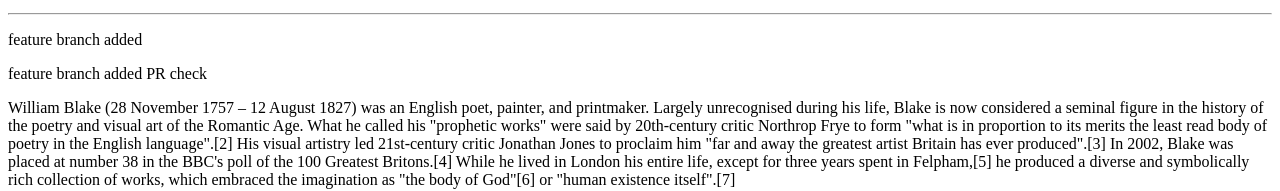
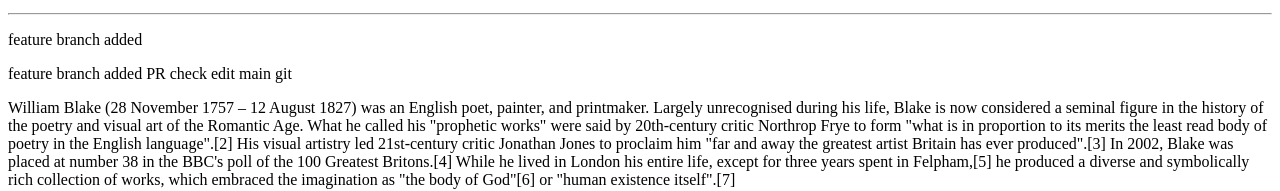
Before and after one commit to somyasinha15/githubactions-training, a plain HTML site: page index.html in a window 1280 px wide. Shown: the part 141-332 px from the top of the page. Drawn offline with Linux system fonts and the light colour scheme.

Commit message:
merge conflict check

```diff
--- a/index.html
+++ b/index.html
@@ -10,7 +10,7 @@ Forking<br />
 
 <p>feature branch added</p>
 
-<p>feature branch added PR check</p>
+<p>feature branch added PR check edit main git</p>
 
 <p>William Blake (28 November 1757 – 12 August 1827) was an English poet, painter, and printmaker. Largely unrecognised
 during his life, Blake is now considered a seminal figure in the history of the poetry and visual art of the Romantic
```
